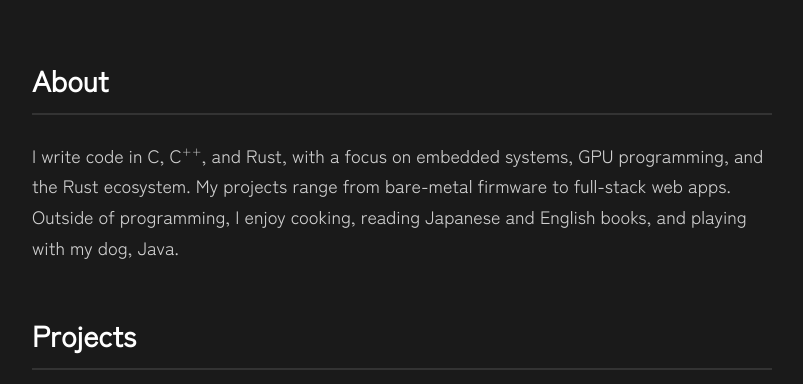
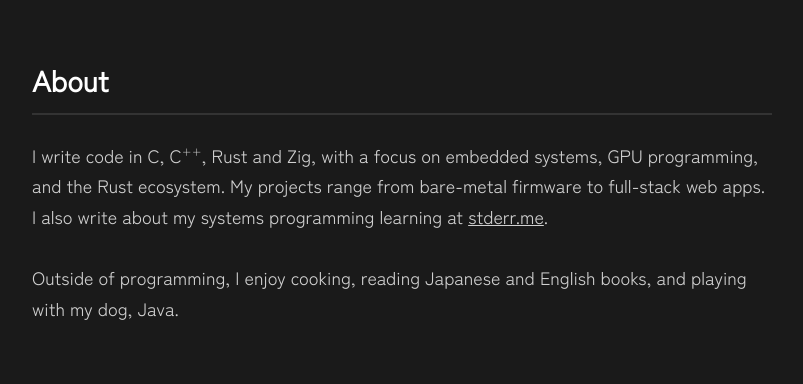
Before and after one commit to CldStlkr/CldStlkr.github.io, a plain HTML site: page index.html in a window 1280 px wide. Shown: the part 168-552 px from the top of the page, without its empty margins (238-1041 px from the left). Drawn offline with Linux system fonts and the light colour scheme.

Commit message:
Added stderr.me link

```diff
--- a/index.html
+++ b/index.html
@@ -18,11 +18,14 @@
 
     <h2>About</h2>
     <p class="intro">
-      I write code in C, C<span class="plus-plus">++</span>, and Rust, with a focus on embedded systems,
+      I write code in C, C<span class="plus-plus">++</span>, Rust and Zig, with a focus on embedded systems,
       GPU programming, and the Rust ecosystem. My projects range from bare-metal
-      firmware to full-stack web apps. Outside of programming, I enjoy cooking,
-      reading Japanese and English books, and playing with my dog, Java.
+      firmware to full-stack web apps. I also write about my systems programming learning at
+      <a href="https://stderr.me" style="text-decoration: underline;">stderr.me</a>.
+      <br><br>
+      Outside of programming, I enjoy cooking, reading Japanese and English books, and playing with my dog, Java.
     </p>
+
 
     <h2>Projects</h2>
 
```
